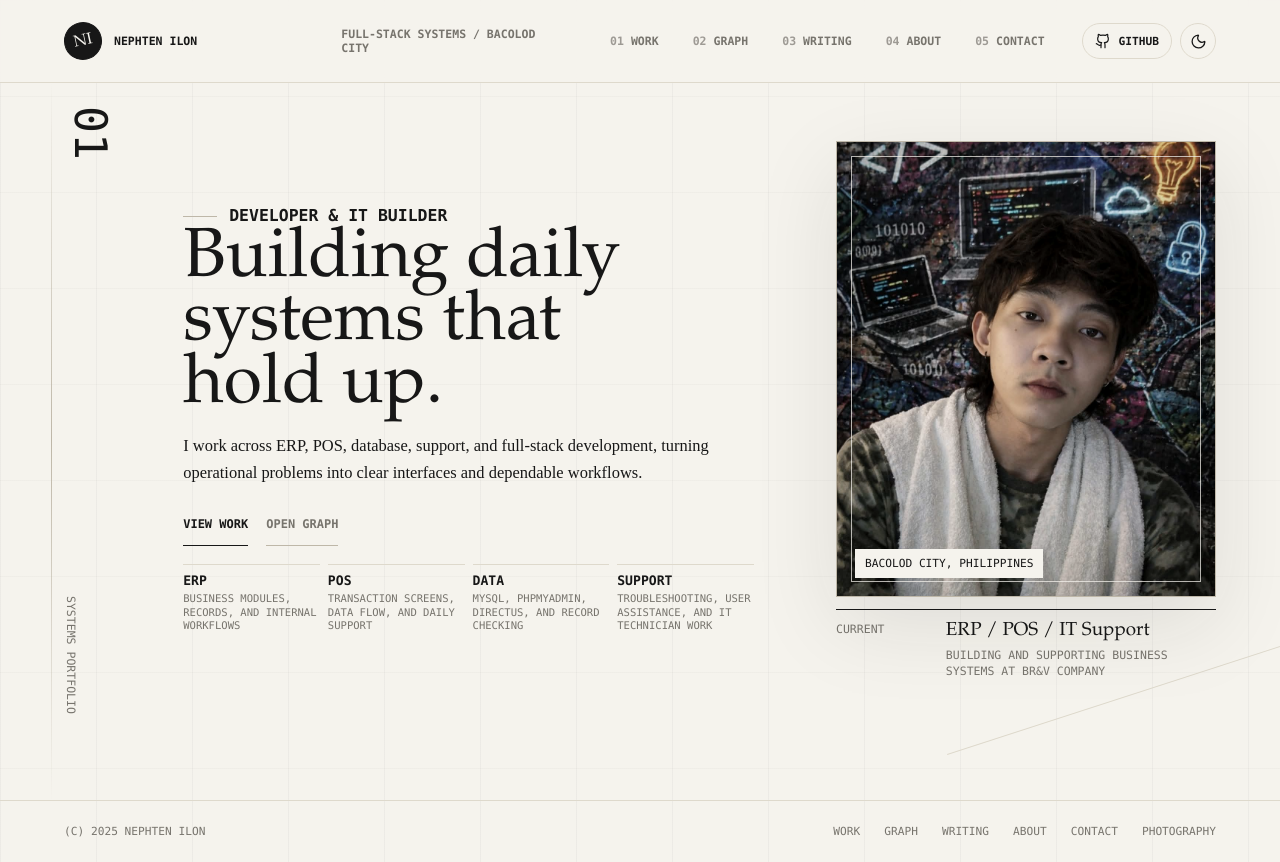
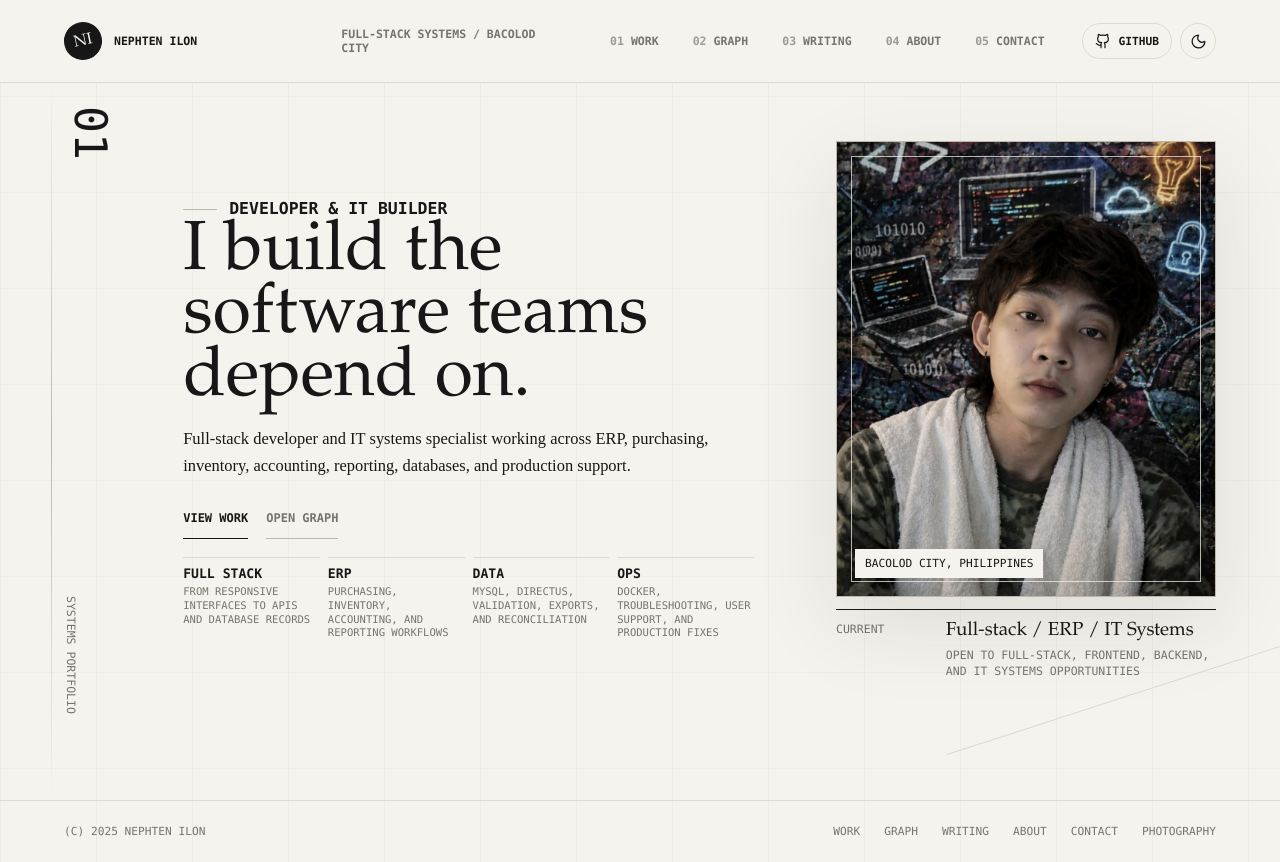
Before and after one commit to NeppyS/Gege, a Vue app: page / in a window 1280 px wide. Built offline with nearby package versions, Linux system fonts and the light colour scheme.

Commit message:
update
update

```diff
--- a/index.html
+++ b/index.html
@@ -6,16 +6,16 @@
     <meta name="viewport" content="width=device-width, initial-scale=1.0" />
     <meta
       name="description"
-      content="Nephten Fajardo Ilon is a Full Stack IT Developer / Technician at BR&V Company, focused on ERP systems, POS systems, support, troubleshooting, and practical full-stack work."
+      content="Portfolio of Nephten Fajardo Ilon, a full-stack developer and IT systems specialist building ERP, purchasing, inventory, accounting, reporting, and database-backed applications."
     />
     <meta name="theme-color" content="#060807" />
-    <meta property="og:title" content="Nephten Fajardo Ilon | Full Stack IT Developer / Technician" />
+    <meta property="og:title" content="Nephten Fajardo Ilon | Full-Stack Developer & IT Systems Specialist" />
     <meta
       property="og:description"
-      content="A clean artistic IT portfolio for ERP, POS, database, support, troubleshooting, and full-stack system work."
+      content="Full-stack systems portfolio featuring ERP workflows, reporting, inventory, purchasing, Directus, MySQL, Vue, React, and TypeScript."
     />
     <meta property="og:type" content="website" />
-    <title>Nephten Fajardo Ilon | Full Stack IT Developer / Technician</title>
+    <title>Nephten Fajardo Ilon | Full-Stack Developer & IT Systems Specialist</title>
   </head>
   <body>
     <div id="app"></div>
--- a/src/data/portfolio.js
+++ b/src/data/portfolio.js
@@ -1,15 +1,15 @@
 export const profile = {
   name: 'Nephten Fajardo Ilon',
   shortName: 'Nephten',
-  role: 'Full Stack IT Developer / Technician',
+  role: 'Full-Stack Developer & IT Systems Specialist',
   brandRole: 'BR&V IT Developer',
   company: 'BR&V Company',
   location: 'Bacolod City, Philippines',
   email: 'nephtenilon@gmail.com',
-  headline: 'Operational systems that stay usable.',
+  headline: 'I build the software businesses run on.',
   intro:
-    'I build, maintain, and support ERP and POS systems across frontend, backend, database, troubleshooting, and daily IT operations.',
-  availability: 'Building and supporting business systems at BR&V Company',
+    'Full-stack developer specializing in ERP, purchasing, inventory, accounting, reporting, and the operational support behind them.',
+  availability: 'Open to full-stack, frontend, backend, and IT systems opportunities',
 }
 
 export const navLinks = [
@@ -44,16 +44,16 @@ export const socials = [
 ]
 
 export const stats = [
-  { value: 'ERP', label: 'Business modules, records, and internal workflows' },
-  { value: 'POS', label: 'Transaction screens, data flow, and daily support' },
-  { value: 'DATA', label: 'MySQL, PHPMyAdmin, Directus, and record checking' },
-  { value: 'SUPPORT', label: 'Troubleshooting, user assistance, and IT technician work' },
+  { value: 'FULL STACK', label: 'From responsive interfaces to APIs and database records' },
+  { value: 'ERP', label: 'Purchasing, inventory, accounting, and reporting workflows' },
+  { value: 'DATA', label: 'MySQL, Directus, validation, exports, and reconciliation' },
+  { value: 'OPS', label: 'Docker, troubleshooting, user support, and production fixes' },
 ]
 
 export const aboutParagraphs = [
-  'I am Nephten Fajardo Ilon, a Full Stack IT Developer / Technician focused on systems that real teams use every day. My work sits between software development and hands-on support: building features, checking data, tracking issues, and keeping business tools usable while operations are moving.',
-  'At BR&V Company, I work across ERP and POS systems, touching frontend screens, backend behavior, Directus/API work, MySQL records, Docker-supported environments, and user support. I care about interfaces that match real business habits and fixes that prevent the same issue from coming back twice.',
-  'My style is direct and system-minded. I trace the whole path: what the user sees, what the workflow expects, what the API does, how the database stores it, and what support needs to know after the fix ships.',
+  'I am Nephten Fajardo Ilon, a full-stack developer and IT systems specialist in Bacolod City. I build practical software for teams whose work cannot stop: purchasing, inventory, accounting, project reporting, point-of-sale, and company administration.',
+  'At BR&V Company, I work across the complete delivery path—Next.js and React interfaces, TypeScript server actions, Directus extensions and APIs, MySQL data, Docker environments, styled Excel exports, print layouts, and day-to-day user support. That breadth helps me find the real cause of a problem instead of treating only the visible symptom.',
+  'I bring a support-aware engineering mindset. I reproduce issues from the user’s point of view, trace data across the stack, protect existing workflows, and validate the result in the way people actually use it. I am most useful on teams that value ownership, clear communication, and dependable systems.',
 ]
 
 export const aboutHighlights = [
@@ -116,50 +116,66 @@ export const workflowSteps = [
 export const skillGroups = [
   {
     title: 'Frontend',
-    items: ['Next.js', 'React.js', 'Vue.js', 'TypeScript', 'Tailwind CSS'],
+    items: ['Next.js', 'React', 'Vue 3', 'TypeScript', 'JavaScript', 'Tailwind CSS', 'Responsive UI', 'Accessibility'],
   },
   {
     title: 'Backend',
-    items: ['Node.js', 'Directus', 'API Work', 'Feature Logic', 'System Maintenance'],
+    items: ['Node.js', 'Directus', 'REST APIs', 'Server Actions', 'Authentication', 'Business Logic', 'Data Validation'],
   },
   {
-    title: 'Systems',
-    items: ['ERP Development', 'POS Development', 'Technical Support', 'Troubleshooting'],
+    title: 'Business Systems',
+    items: ['ERP', 'POS', 'Purchasing', 'Inventory', 'Accounting', 'Reporting', 'Role-Based Access'],
   },
   {
     title: 'Data & Tools',
-    items: ['MySQL', 'PHPMyAdmin', 'Docker', 'Git/GitHub', 'Database Management'],
+    items: ['MySQL', 'phpMyAdmin', 'Docker', 'Git/GitHub', 'Excel Export', 'Print/PDF Layouts', 'Troubleshooting'],
   },
 ]
 
 export const systems = [
   {
-    title: 'ERP Module Work',
-    meta: 'Business workflows',
-    text: 'Build and maintain ERP modules that support records, internal operations, permissions, and daily business use.',
-    outcome: 'Clearer workflows for teams that rely on accurate records.',
-    stack: ['Next.js', 'TypeScript', 'Directus', 'MySQL'],
+    title: 'BR&V ERP Platform',
+    meta: 'Production system · Confidential',
+    text: 'Develop and maintain a modular internal ERP spanning purchasing, inventory, accounting, projects, users, companies, warehouses, and operational reporting.',
+    outcome: 'Role: full-stack development, data investigation, workflow design, bug fixing, and user support.',
+    stack: ['Next.js', 'React', 'TypeScript', 'Directus', 'MySQL', 'Docker'],
   },
   {
-    title: 'POS Workflow Support',
-    meta: 'Transaction systems',
-    text: 'Improve POS screens, transaction behavior, data-backed flows, and support paths for daily operations.',
-    outcome: 'More dependable transaction flow and faster issue tracing.',
-    stack: ['React.js', 'Node.js', 'MySQL', 'Tailwind CSS'],
+    title: 'Project Cost Reporting',
+    meta: 'ERP analytics · Confidential',
+    text: 'Built project cost summaries that combine purchasing and ledger data, with filtering, styled spreadsheet export, consistent project naming, and report-ready totals.',
+    outcome: 'Turns operational records into clearer cost visibility for review and decision-making.',
+    stack: ['Next.js', 'TypeScript', 'Directus', 'MySQL', 'Excel'],
   },
   {
-    title: 'Database & Admin Work',
-    meta: 'Data reliability',
-    text: 'Check records, inspect database behavior, support Directus-backed data, and help clean up operational issues.',
-    outcome: 'Cleaner data underneath the screens people use.',
-    stack: ['MySQL', 'PHPMyAdmin', 'Directus', 'Docker'],
+    title: 'Purchasing & Inventory Workflows',
+    meta: 'ERP operations · Confidential',
+    text: 'Improved material requests, supplier selection, purchase orders, item creation, item groups, warehouse data, inventory tables, and printable purchasing documents.',
+    outcome: 'Connects user-friendly forms to dependable records across the purchasing lifecycle.',
+    stack: ['React', 'TypeScript', 'Directus', 'MySQL', 'Tailwind CSS'],
   },
   {
-    title: 'IT & System Support',
-    meta: 'IT operations',
-    text: 'Diagnose issues, assist users, check data, troubleshoot devices or workflows, and support systems when something breaks.',
-    outcome: 'Shorter path from problem report to working system.',
-    stack: ['PHPMyAdmin', 'Docker', 'Git/GitHub', 'Troubleshooting'],
+    title: 'Directus Company Automation',
+    meta: 'Backend extensions · Confidential',
+    text: 'Worked on Directus hooks and initialization logic that prepare company-specific item types, item groups, units of measure, and accounting behavior.',
+    outcome: 'Makes new-company setup more consistent and reduces repetitive administrative work.',
+    stack: ['Node.js', 'Directus Extensions', 'JavaScript', 'Docker', 'MySQL'],
+  },
+  {
+    title: 'Gege Portfolio',
+    meta: 'Personal product · Public',
+    text: 'Designed and built this responsive multi-view portfolio with theme persistence, accessible navigation, animated transitions, and an interactive canvas systems graph.',
+    outcome: 'A custom Vue experience built without a portfolio template.',
+    stack: ['Vue 3', 'Vite', 'Canvas API', 'CSS', 'Accessibility'],
+    href: 'https://github.com/NeppyS/Gege',
+  },
+  {
+    title: 'Frontend Practice Collection',
+    meta: 'Web projects · Public',
+    text: 'A progression of responsive interfaces including MartialPro, an admin dashboard, TypeScript coursework, and deployed layout challenges.',
+    outcome: 'Shows continued practice across JavaScript, TypeScript, component layouts, and responsive CSS.',
+    stack: ['TypeScript', 'JavaScript', 'CSS', 'Responsive Design', 'Vercel'],
+    href: 'https://github.com/NeppyS?tab=repositories',
   },
 ]
 
--- a/src/views/HomeView.vue
+++ b/src/views/HomeView.vue
@@ -9,13 +9,13 @@
       <div class="home-statement">
         <p class="eyebrow">Developer & IT builder</p>
         <h1 id="home-title">
-          <span>Building daily</span>
-          <span>systems that</span>
-          <span>hold up.</span>
+          <span>I build the</span>
+          <span>software teams</span>
+          <span>depend on.</span>
         </h1>
         <p>
-          I work across ERP, POS, database, support, and full-stack development, turning operational
-          problems into clear interfaces and dependable workflows.
+          Full-stack developer and IT systems specialist working across ERP, purchasing, inventory,
+          accounting, reporting, databases, and production support.
         </p>
 
         <div class="action-row">
@@ -39,7 +39,7 @@
 
         <div class="status-strip">
           <span>Current</span>
-          <strong>ERP / POS / IT Support</strong>
+          <strong>Full-stack / ERP / IT Systems</strong>
           <small>{{ profile.availability }}</small>
         </div>
       </aside>
@@ -52,7 +52,7 @@
     >
       <header class="page-header">
         <p class="eyebrow">Work</p>
-        <h1 id="work-title">Systems for operations that move every day.</h1>
+        <h1 id="work-title">Selected systems and projects I have built.</h1>
         <a class="text-link" href="/graph">Open graph</a>
       </header>
 
@@ -69,6 +69,15 @@
           </div>
           <div class="tag-row">
             <small v-for="tech in system.stack" :key="tech">{{ tech }}</small>
+            <a
+              v-if="system.href"
+              class="project-link"
+              :href="system.href"
+              target="_blank"
+              rel="noopener noreferrer"
+            >
+              View project ↗
+            </a>
           </div>
         </article>
       </div>
@@ -137,12 +146,12 @@
     >
       <header class="page-header">
         <p class="eyebrow">Contact</p>
-        <h1 id="contact-title">Send the problem. I will trace the system.</h1>
+        <h1 id="contact-title">Let’s build something dependable.</h1>
       </header>
 
       <div class="contact-layout">
         <div class="contact-copy">
-          <p>For ERP, POS, full-stack, database, support, or troubleshooting work.</p>
+          <p>I am open to full-stack, frontend, backend, ERP, and IT systems opportunities—on-site, hybrid, or remote.</p>
 
           <div class="contact-quick" aria-label="Contact details">
             <article>
@@ -742,6 +751,24 @@ const submitForm = () => {
     transform 180ms ease;
 }
 
+.project-link {
+  display: inline-flex;
+  align-items: center;
+  border-bottom: 1px solid var(--ink);
+  margin-left: 4px;
+  color: var(--ink);
+  font-family: var(--mono-font);
+  font-size: 0.68rem;
+  font-weight: 850;
+  text-transform: uppercase;
+}
+
+.project-link:hover,
+.project-link:focus-visible {
+  color: var(--green);
+  border-color: var(--green);
+}
+
 .tag-row small:hover,
 .tag-row span:hover {
   border-color: var(--ink);
@@ -1065,6 +1092,13 @@ const submitForm = () => {
     align-content: center;
   }
 
+  .work-page {
+    height: auto;
+    min-height: calc(100svh - var(--nav-height) - var(--footer-height));
+    overflow: visible;
+    align-content: start;
+  }
+
   .reason-grid {
     grid-template-columns: repeat(5, minmax(0, 1fr));
   }
```
